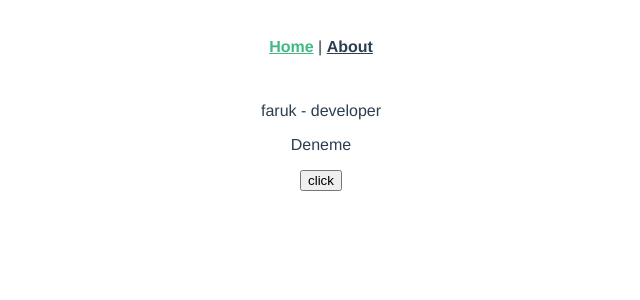
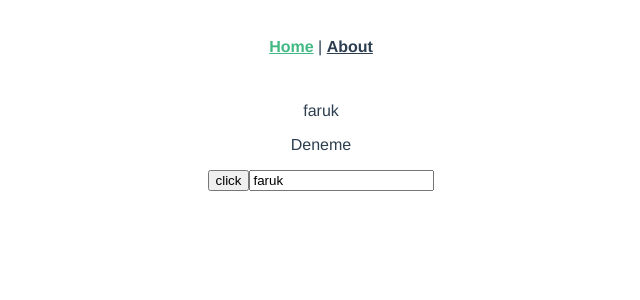
Before and after one commit to farukkursun/VueJs, a Vue app in the folder 12-compositions-api/: page / in a window 1280 px wide. Shown: the top 300 px of the page, without its empty margins (319-959 px from the left). Built offline with nearby package versions, Linux system fonts and the light colour scheme.

Commit message:
ref degisken

```diff
--- a/12-compositions-api/src/views/HomeView.vue
+++ b/12-compositions-api/src/views/HomeView.vue
@@ -1,8 +1,9 @@
 <template>
   <div class="home">
-  <p> {{name}} - {{job}} </p>
-  <p ref="info">Deneme</p>
-  <button @click="clicked"> click</button>
+  <p> {{name}} </p>
+  <p >Deneme</p>
+  <button @click="clicked" ref="info"> click</button>
+  <input type="text" v-model="name">
 
   </div>
 </template>
@@ -18,16 +19,17 @@ export default {
   },
 
   setup() {
-    const name ='faruk';
-    const job = 'developer';
+    const name =ref('faruk');
 
-    const info = ref(null)
+
+
 
     const clicked = ()=>{
-      // console.log('tiklandi');
-      console.log(info, info.value);
+      name.value='Fatma'
+      console.log(name, name.value);
+
     }
-    return { name, job, clicked, info}
+    return { name,  clicked}
   }
 }
 </script>
```
